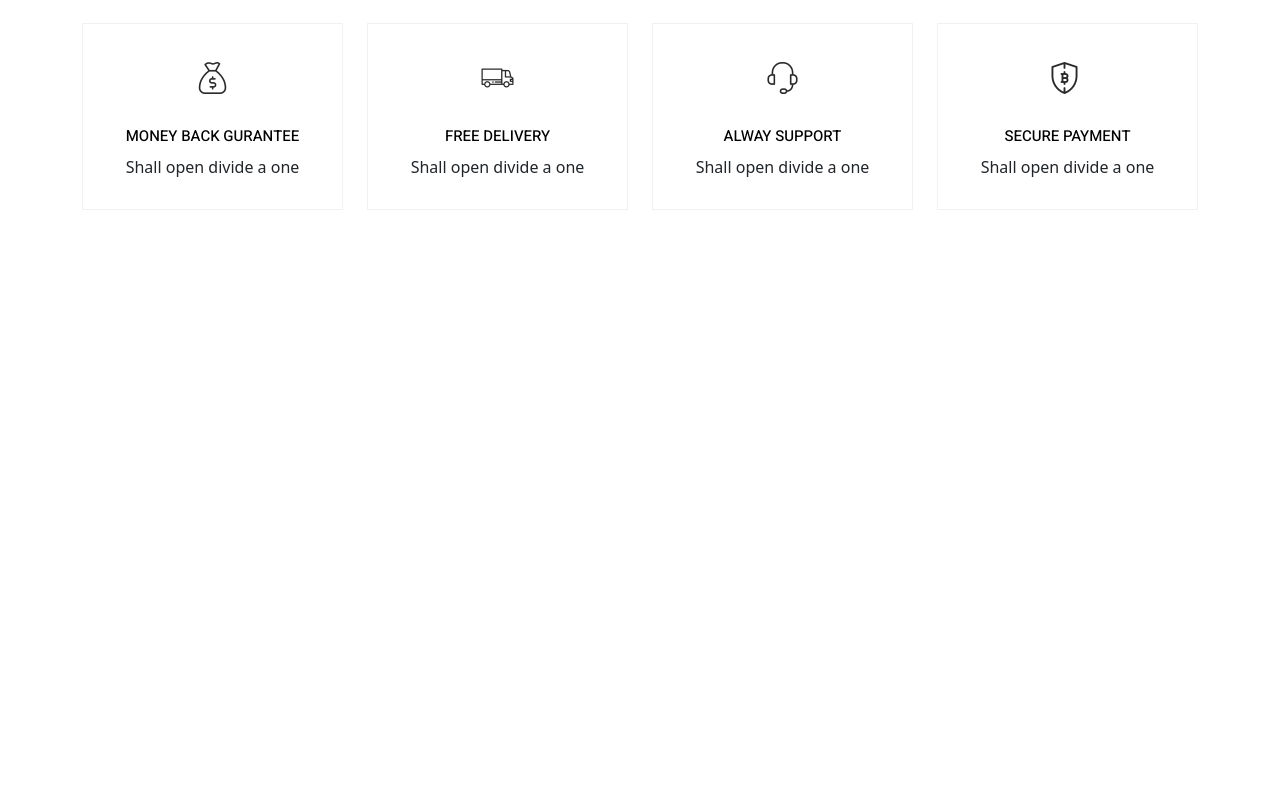
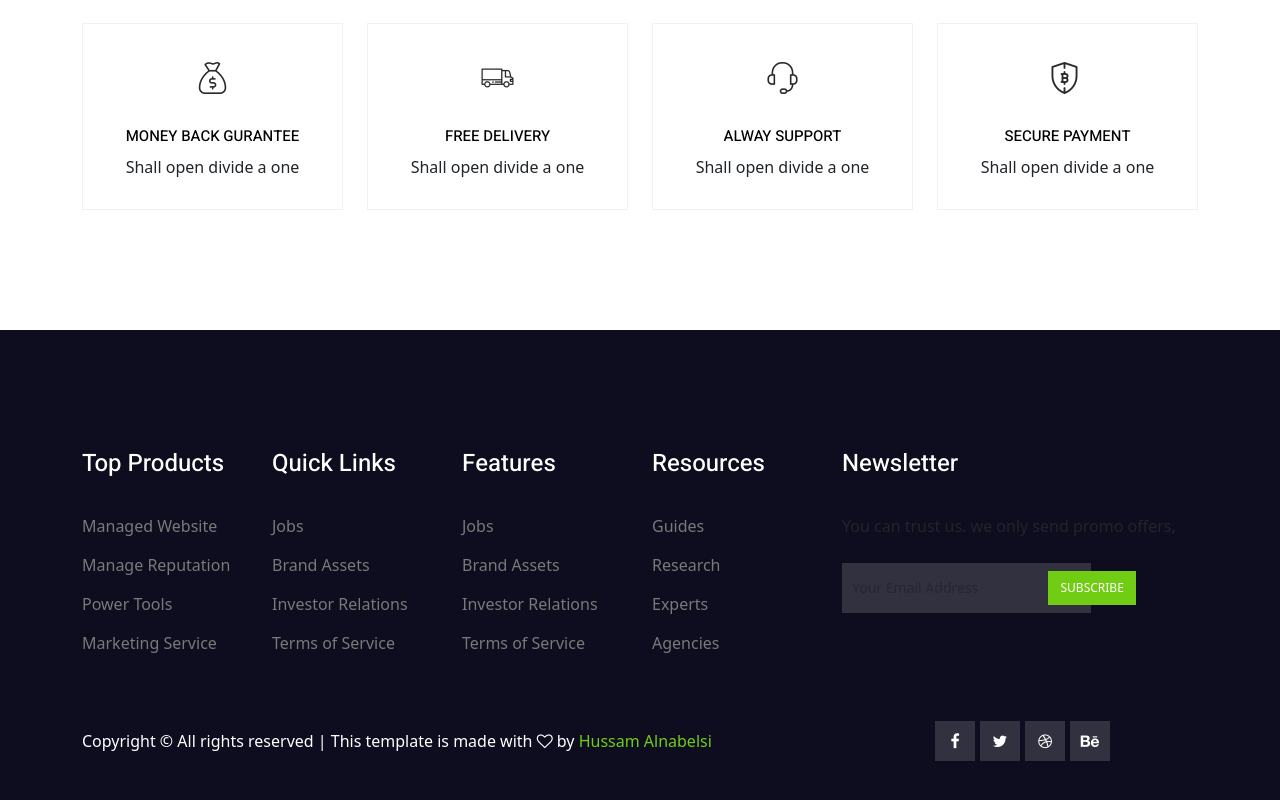
Before and after one commit to HussamFull/tshop, a React (Vite) app: page / in a window 1280 px wide. Shown: the part 888-1688 px from the top of the page. Before the commit the page ends 1218 px from the top, so only its background shows below. Built offline with nearby package versions, Linux system fonts and the light colour scheme; no server answers.

Commit message:
CartContext

```diff
--- a/src/App.jsx
+++ b/src/App.jsx
@@ -13,6 +13,12 @@ import Products from './pages/user/products/Products'
 import CategoryProducts from './pages/user/products/CategoryProducts'
 import ProductDetails from './pages/user/products/ProductDetails'
 import Cart from './pages/user/cart/Cart'
+import ProtectedRoute from './components/user/protectedRoute/ProtectedRoute'
+import { CartContextProvider } from './components/user/context/cartContext'
+
+
+
+
 
 
 
@@ -45,7 +51,11 @@ export default function App() {
           { path: '/categories/:categoryId', element: <CategoryProducts /> },
           { path: 'products', element: <Products /> },
           { path: 'product/:productId', element: <ProductDetails /> },
-          { path: 'cart', element: <Cart /> },
+          { path: 'cart', element:
+            <ProtectedRoute>
+            <Cart />
+            </ProtectedRoute>
+          },
 
         ],
       },
@@ -60,11 +70,10 @@ export default function App() {
 
   return (
     <>
-
+     <CartContextProvider>
     <ToastContainer />
     <RouterProvider router={router} />
-
-
+    </CartContextProvider>
     </>
   )
 }
--- /dev/null
+++ b/src/components/user/context/CartContext.jsx
@@ -0,0 +1,46 @@
+import React, { createContext, useState, useEffect } from 'react';
+import axios from 'axios';
+
+
+
+export const CartContext = createContext();
+
+export const CartContextProvider = ({ children }) => {
+
+    // State for cart count
+    const [cartCount, setCartCount] = useState(0);
+
+    // State for cart items
+    const getCart = async () => {
+        try {
+            const token = localStorage.getItem('userToken');
+            const response = await axios.get('https://ecommerce-node4.onrender.com/cart',
+                {
+                    headers: {
+                        Authorization: `Tariq__${token}`,
+                    },
+                }
+            );
+
+            setCartCount(response.data.count);
+            console.log(response.data.count);
+
+
+        } catch (error) {
+            console.log(error);
+        }
+    };
+
+    useEffect(() => {
+        getCart();
+    }, []);
+
+
+    return <CartContext.Provider value={{ cartCount, setCartCount }}>
+        {children}
+    </CartContext.Provider>
+
+}
+
+
+export default CartContextProvider;
--- /dev/null
+++ b/src/components/user/footer/Footer.jsx
@@ -0,0 +1,81 @@
+import React from 'react'
+
+export default function Footer() {
+  return (
+    <>
+          {/*================ start footer Area  =================*/}
+ <footer className="footer-area section_gap">
+  <div className="container">
+    <div className="row">
+      <div className="col-lg-2 col-md-6 single-footer-widget">
+        <h4>Top Products</h4>
+        <ul>
+          <li><a href="#">Managed Website</a></li>
+          <li><a href="#">Manage Reputation</a></li>
+          <li><a href="#">Power Tools</a></li>
+          <li><a href="#">Marketing Service</a></li>
+        </ul>
+      </div>
+      <div className="col-lg-2 col-md-6 single-footer-widget">
+        <h4>Quick Links</h4>
+        <ul>
+          <li><a href="#">Jobs</a></li>
+          <li><a href="#">Brand Assets</a></li>
+          <li><a href="#">Investor Relations</a></li>
+          <li><a href="#">Terms of Service</a></li>
+        </ul>
+      </div>
+      <div className="col-lg-2 col-md-6 single-footer-widget">
+        <h4>Features</h4>
+        <ul>
+          <li><a href="#">Jobs</a></li>
+          <li><a href="#">Brand Assets</a></li>
+          <li><a href="#">Investor Relations</a></li>
+          <li><a href="#">Terms of Service</a></li>
+        </ul>
+      </div>
+      <div className="col-lg-2 col-md-6 single-footer-widget">
+        <h4>Resources</h4>
+        <ul>
+          <li><a href="#">Guides</a></li>
+          <li><a href="#">Research</a></li>
+          <li><a href="#">Experts</a></li>
+          <li><a href="#">Agencies</a></li>
+        </ul>
+      </div>
+      <div className="col-lg-4 col-md-6 single-footer-widget">
+        <h4>Newsletter</h4>
+        <p>You can trust us. we only send promo offers,</p>
+        <div className="form-wrap" id="mc_embed_signup">
+          <form target="_blank" action="https://spondonit.us12.list-manage.com/subscribe/post?u=1462626880ade1ac87bd9c93a&id=92a4423d01" method="get" className="form-inline">
+            <input className="form-control" name="EMAIL" placeholder="Your Email Address" onfocus="this.placeholder = ''" onblur="this.placeholder = 'Your Email Address '" required type="email" />
+            <button className="click-btn btn btn-default">Subscribe</button>
+            <div style={{position: 'absolute', left: '-5000px'}}>
+              <input name="b_36c4fd991d266f23781ded980_aefe40901a" tabIndex={-1} defaultValue type="text" />
+            </div>
+            <div className="info" />
+          </form>
+        </div>
+      </div>
+    </div>
+    <div className="footer-bottom row align-items-center">
+      <p className="footer-text m-0 col-lg-8 col-md-12">
+
+
+
+            Copyright &copy; All rights reserved | This template is made with <i class="fa fa-heart-o" aria-hidden="true"></i> by <a href="" target="_blank">Hussam Alnabelsi</a>
+
+            </p>
+        <div className="col-lg-4 col-md-12 footer-social">
+          <a href="#"><i class="fa fa-facebook"></i></a>
+          <a href="#"><i class="fa fa-twitter"></i></a>
+          <a href="#"><i class="fa fa-dribbble"></i></a>
+          <a href="#"><i class="fa fa-behance"></i></a>
+        </div>
+      </div>
+    </div>
+  </footer>
+  {/*================ End footer Area  =================*/}
+    </>
+  )
+}
--- a/src/components/user/navbar/Navbar.jsx
+++ b/src/components/user/navbar/Navbar.jsx
@@ -1,8 +1,12 @@
-import React from 'react'
+import React, { useContext } from 'react'
 import { Container, Nav, Navbar } from 'react-bootstrap'
 import { Link } from 'react-router-dom'
 import login  from '../../../pages/user/login/Login'
 import register from '../../../pages/user/register/Register'
+import Cart from '../../../pages/user/cart/Cart'
+import { CartContext } from '../context/CartContext'
+
+
 
 
 
@@ -10,9 +14,13 @@ import register from '../../../pages/user/register/Register'
 
 
 export default function CustomNavbar() {
-  return (
 
 
+  const {cartCount} = useContext(CartContext);
+
+
+
+  return (
      <header className="header_area">
 
         <div className="main_menu">
@@ -104,9 +112,11 @@ export default function CustomNavbar() {
                       </li>
 
                       <li className="nav-item">
-                        <a href="#" className="icons">
-                          <i className="ti-shopping-cart"></i>
-                        </a>
+                        <Link  to={'Cart'} className="icons">
+                          <i className="ti-shopping-cart">
+                          <span className=" top-0 start-100 translate-middle badge rounded-pill bg-danger">{cartCount}</span>
+                          </i>
+                        </Link>
                       </li>
 
                       <li className="nav-item">
--- /dev/null
+++ b/src/components/user/protectedRoute/ProtectedRoute.jsx
@@ -0,0 +1,31 @@
+import React from 'react'
+import { Navigate } from 'react-router-dom'
+import { toast } from 'react-toastify';
+import { Flip } from 'react-toastify';
+
+
+
+export default function ProtectedRoute({children}) {
+
+
+    const userToken = localStorage.getItem('userToken');
+
+    if(!userToken){
+        toast.success("You cannot access the cart page unless you login !", {
+            position: "top-right",
+            autoClose: 5000,
+            hideProgressBar: false,
+            closeOnClick: false,
+            pauseOnHover: true,
+            draggable: true,
+            progress: undefined,
+            theme: "dark",
+            transition: Flip,
+          });
+        return  <Navigate to = '/auth/login' />
+
+    }
+    return children;
+
+
+}
--- a/src/layouts/UserLayout.jsx
+++ b/src/layouts/UserLayout.jsx
@@ -1,12 +1,14 @@
 import React from 'react'
 import CustomNavbar from '../components/user/navbar/Navbar'
 import { Outlet } from 'react-router-dom'
+import Footer from '../components/user/footer/Footer'
 
 export default function UserLayout() {
   return (
     <>
     <CustomNavbar />
     <Outlet />
+    <Footer />
     </>
   )
 }
```
